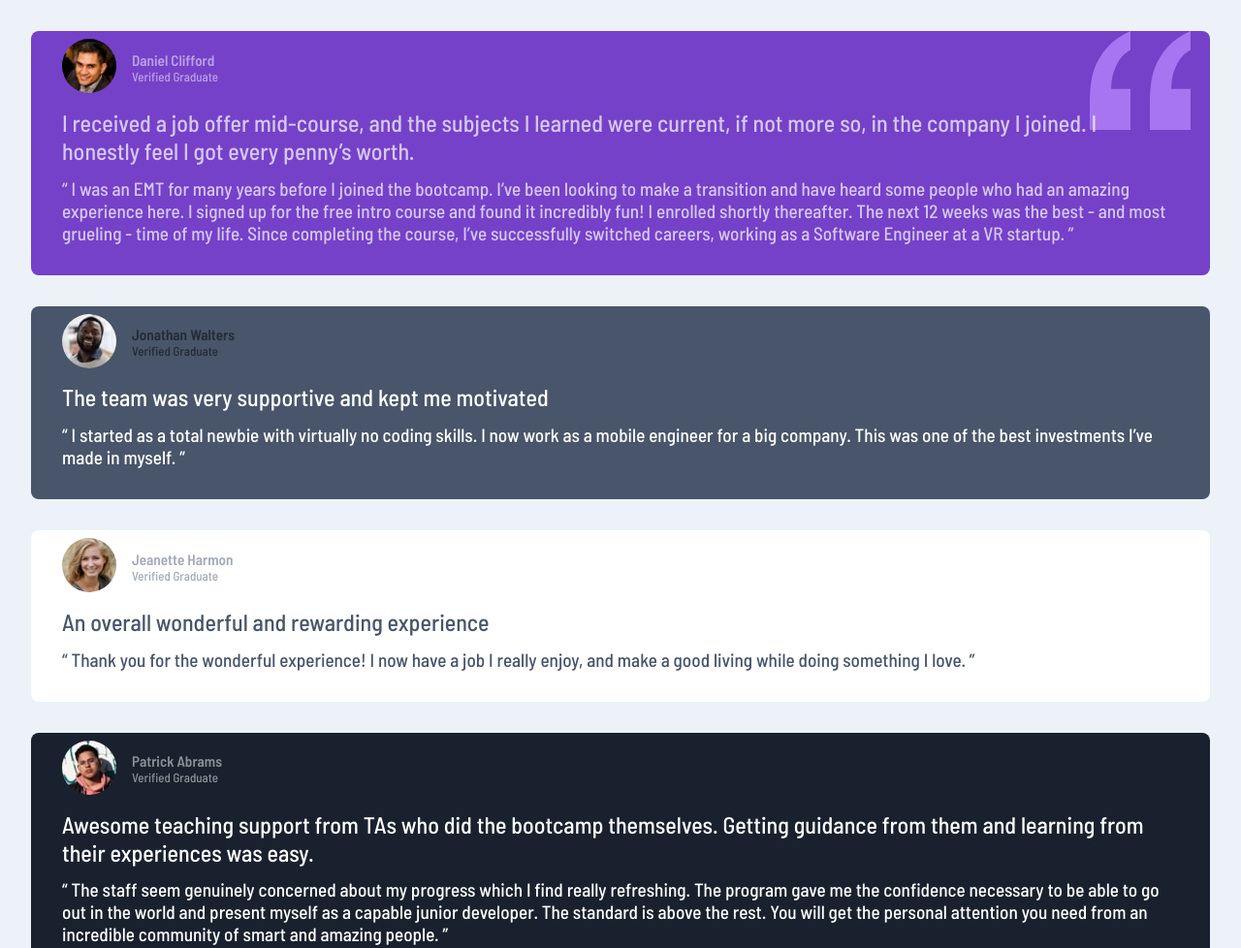
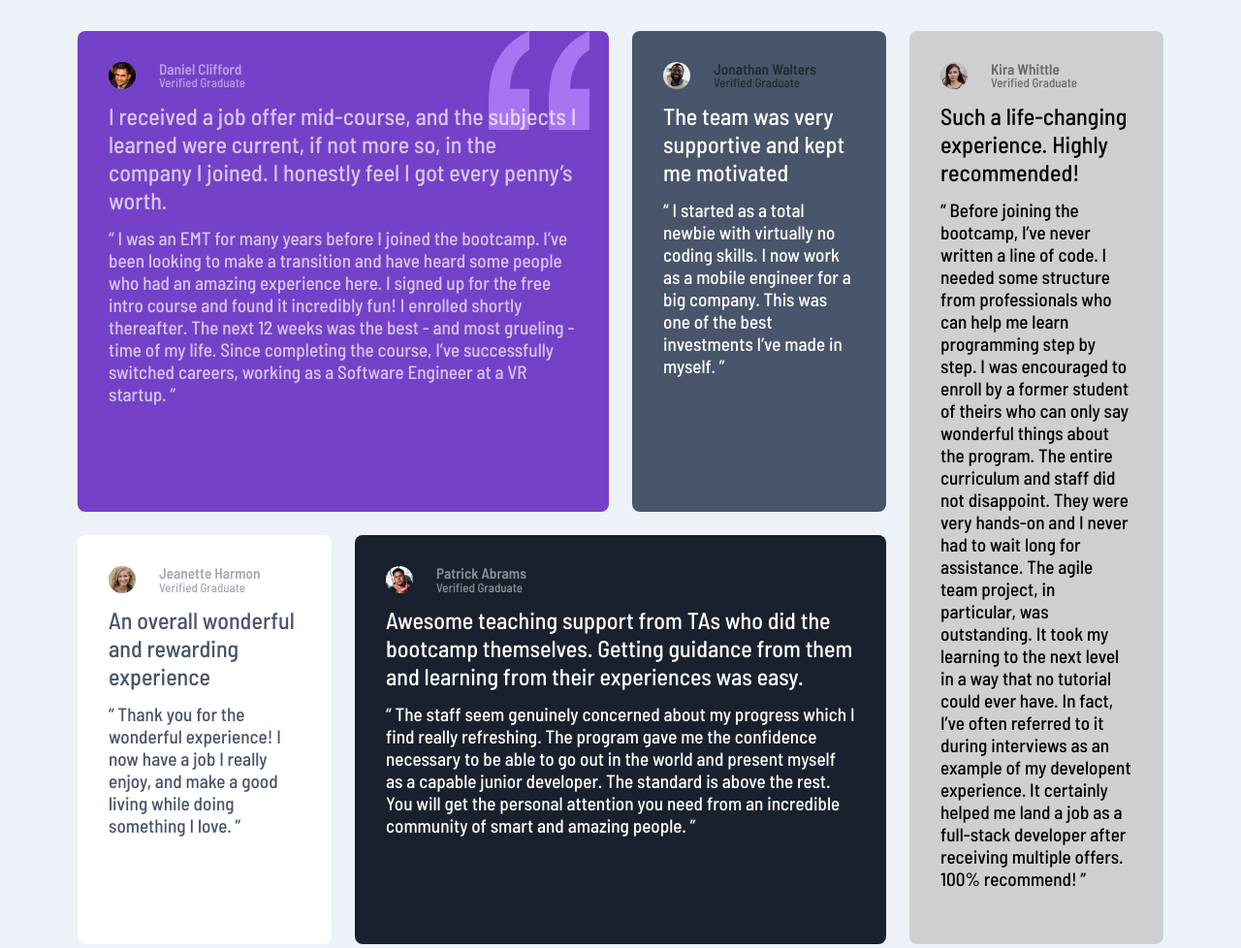
Before and after one commit to Ewoigift/Testimonials-grid-section, a plain HTML site: page index.html in a window 1280 px wide. Shown: the top 978 px of the page at 97% size. Drawn offline with Linux system fonts and the light colour scheme.

Commit message:
large device styles

```diff
--- a/index.html
+++ b/index.html
@@ -17,7 +17,7 @@
 <body>
     <main>
         <div class="grid container">
-            <div class="card card1">
+            <div class="card card1 grid-col-span-2">
                 <div class="quote">
                     <img src="images\bg-pattern-quotation.svg" alt="quote image">
                 </div>
@@ -72,7 +72,7 @@
                             ”</span>
                 </div>
             </div>
-            <div class="card card4">
+            <div class="card card4 grid-col-span-2">
                 <div class="top-of-card">
                     <div class="img">
                         <img src="images\image-patrick.jpg" alt="patrick">
--- a/style.css
+++ b/style.css
@@ -20,6 +20,9 @@
 body{
     background-color: var(--light-grayish-blue);
     font-size:13px;
+    display: grid;
+    place-content: center;
+
 }
 
 main{
@@ -29,11 +32,12 @@ main{
 
 .container{
     display:grid;
-    padding-inline: 2rem;
+    grid-template-rows: auto;
     padding-block: 2rem;
-    grid-template-columns: 1fr;
-    grid-template-rows: 1fr;
-    gap: 2rem;
+    margin-inline: auto;
+    gap: 1.5rem;
+    width:min(95%, 70rem);
+
 }
 
 .card{
@@ -42,7 +46,7 @@ main{
     position: relative;
     z-index: 1;
     overflow: hidden;
-    padding-inline: 1.5rem;
+    padding:1.5rem;
 }
 
 
@@ -55,14 +59,19 @@ main{
     width: 100%;
 }
 
+img{
+    width: 100%;
+    display: block;
+}
+
 .img img{
-    width: 100%;
-    height: 100%;
-    object-fit: cover;
     border-radius: 50%;
+    aspect-ratio: 1;
+    width: 1.75rem;
 }
 .card .name {
-    margin-inline-start: 1rem;
+    line-height: 1;
+    padding-inline: 1.5rem;
     opacity: 50%;
 }
 
@@ -70,19 +79,12 @@ main{
     color: var(--white);
 }
 
-
-
 .quote{
     position: absolute;
     top: 0;
     right: 20px;
 }
 
-.quote img{
-    width: 100%;
-    height: 100%;
-    object-fit: cover;
-}
 
 .card-content{
     padding-inline: .5rem;
@@ -179,24 +181,6 @@ main{
 }
 
 
-
-
-
-
-
-
-
-
-
-
-
-
-
-
-
-
-
-
 footer{
     bottom: 0;
     width: 100%;
@@ -211,3 +195,23 @@ footer{
 .attribution a {
     color: hsl(228, 45%, 44%);
 }
+
+
+/* media queris */
+
+@media (min-width: 1023px){
+    .container{
+        grid-template-columns: repeat(4, 1fr);
+    }
+
+    .grid-col-span-2{
+        grid-column: span 2;
+    }
+
+    .card:last-child{
+        grid-column-start:4;
+        grid-row-start: 1;
+        grid-row-end:3;
+
+    }
+}
```
